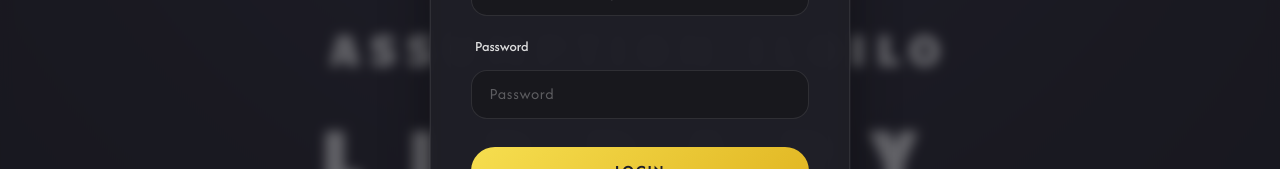
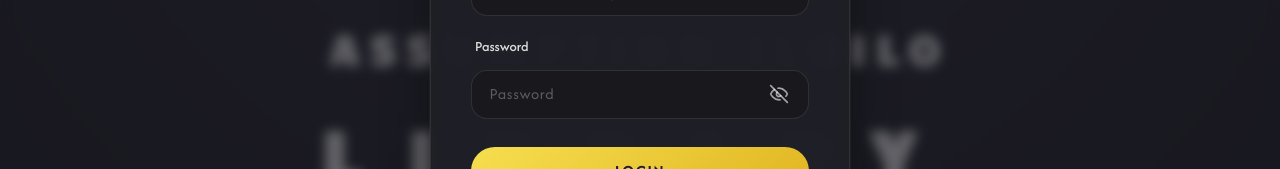
Before and after one commit to TimmyhalfZombie/Assumption, a React (Vite) app in the folder client/: page /#home in a window 1280 px wide. Both pictures are taken after a click on the button "Log into your account". Shown: the part 351-520 px from the top of the page. Built offline with nearby package versions, Linux system fonts and the light colour scheme; no server answers.

Commit message:
para sa CV'

```diff
--- a/client/src/screens/LibraryScreen.tsx
+++ b/client/src/screens/LibraryScreen.tsx
@@ -53,12 +53,8 @@
   }
 
   const handleSignupSubmit = async () => {
-    const createdAccount = signupValues.email
     await submitSignup()
     handleSignupClose()
-    if (createdAccount) {
-      handleAccountChange(createdAccount)
-    }
     openLogin()
   }
 
--- a/client/src/screens/components/LoginModal.tsx
+++ b/client/src/screens/components/LoginModal.tsx
@@ -1,4 +1,21 @@
-import { useEffect } from 'react'
+import { useEffect, useState } from 'react'
+
+// --- Inline Icons for Password Toggle ---
+const EyeIcon = () => (
+  <svg xmlns="http://www.w3.org/2000/svg" width="20" height="20" viewBox="0 0 24 24" fill="none" stroke="currentColor" strokeWidth="2" strokeLinecap="round" strokeLinejoin="round">
+    <path d="M2 12s3-7 10-7 10 7 10 7-3 7-10 7-10-7-10-7Z" />
+    <circle cx="12" cy="12" r="3" />
+  </svg>
+)
+
+const EyeOffIcon = () => (
+  <svg xmlns="http://www.w3.org/2000/svg" width="20" height="20" viewBox="0 0 24 24" fill="none" stroke="currentColor" strokeWidth="2" strokeLinecap="round" strokeLinejoin="round">
+    <path d="M9.88 9.88a3 3 0 1 0 4.24 4.24" />
+    <path d="M10.73 5.08A10.43 10.43 0 0 1 12 5c7 0 10 7 10 7a13.16 13.16 0 0 1-1.67 2.68" />
+    <path d="M6.61 6.61A13.526 13.526 0 0 0 2 12s3 7 10 7c.44 0 .87-.03 1.28-.09" />
+    <line x1="2" y1="2" x2="22" y2="22" />
+  </svg>
+)
 
 type LoginModalProps = {
   isOpen: boolean
@@ -23,6 +40,8 @@
   onSubmit,
   onCreateAccount,
 }: LoginModalProps) => {
+  const [showPassword, setShowPassword] = useState(false)
+
   useEffect(() => {
     const styleId = 'login-modal-styles'
     if (!document.getElementById(styleId)) {
@@ -32,6 +51,13 @@
       document.head.appendChild(style)
     }
   }, [])
+
+  // Reset password visibility when modal closes
+  useEffect(() => {
+    if (!isOpen) {
+      setShowPassword(false)
+    }
+  }, [isOpen])
 
   if (!isOpen) {
     return null
@@ -82,16 +108,26 @@
           <label className="login-modal__label" htmlFor="login-password">
             Password
           </label>
+          <div className="login-modal__password-wrapper">
             <input
               id="login-password"
-            type="password"
-            className="login-modal__input"
+              type={showPassword ? "text" : "password"}
+              className="login-modal__input login-modal__input--password"
               value={password}
               onChange={(event) => onPasswordChange(event.target.value)}
               placeholder="Password"
               autoComplete="current-password"
               required
             />
+            <button
+              type="button"
+              className="login-modal__password-toggle"
+              onClick={() => setShowPassword(!showPassword)}
+              aria-label={showPassword ? "Hide password" : "Show password"}
+            >
+              {showPassword ? <EyeIcon /> : <EyeOffIcon />}
+            </button>
+          </div>
 
           <button className="login-modal__submit" type="submit" disabled={isSubmitting}>
             {isSubmitting ? 'Logging in...' : 'Login'}
@@ -213,6 +249,43 @@
   letter-spacing: 0.04em;
 }
 
+.login-modal__password-wrapper {
+  position: relative;
+  width: 100%;
+}
+
+.login-modal__input--password {
+  padding-right: 3rem;
+}
+
+.login-modal__password-toggle {
+  position: absolute;
+  right: 0.75rem;
+  top: 50%;
+  transform: translateY(-50%);
+  background: transparent;
+  border: none;
+  cursor: pointer;
+  font-size: 1.25rem;
+  padding: 0.5rem;
+  display: flex;
+  align-items: center;
+  justify-content: center;
+  color: rgba(255, 255, 255, 0.6);
+  transition: color 0.2s ease;
+  z-index: 1;
+  pointer-events: auto;
+}
+
+.login-modal__password-toggle:hover {
+  color: rgba(255, 255, 255, 0.9);
+}
+
+.login-modal__password-toggle:focus {
+  outline: none;
+  color: rgba(243, 214, 84, 0.8);
+}
+
 .login-modal__submit {
   margin-top: 0.5rem;
   border: none;
--- a/client/src/screens/functions/useLoginModal.ts
+++ b/client/src/screens/functions/useLoginModal.ts
@@ -12,9 +12,11 @@
   const [password, setPassword] = useState('')
   const [isSubmitting, setIsSubmitting] = useState(false)
 
-  const openLogin = (prefillAccount = '') => {
+  const openLogin = () => {
     setIsLoginOpen(true)
-    if (prefillAccount) setAccount(prefillAccount)
+    // Always clear account field when opening login modal
+    setAccount('')
+    setPassword('')
   }
 
   const closeLogin = () => {
```
Lines whose indentation alone changed are shown as unchanged.
